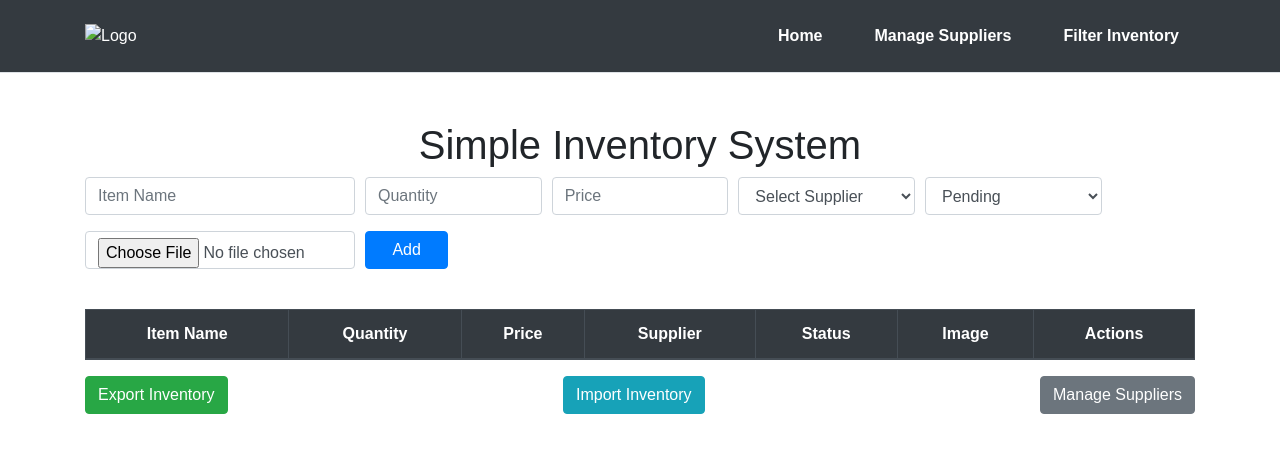
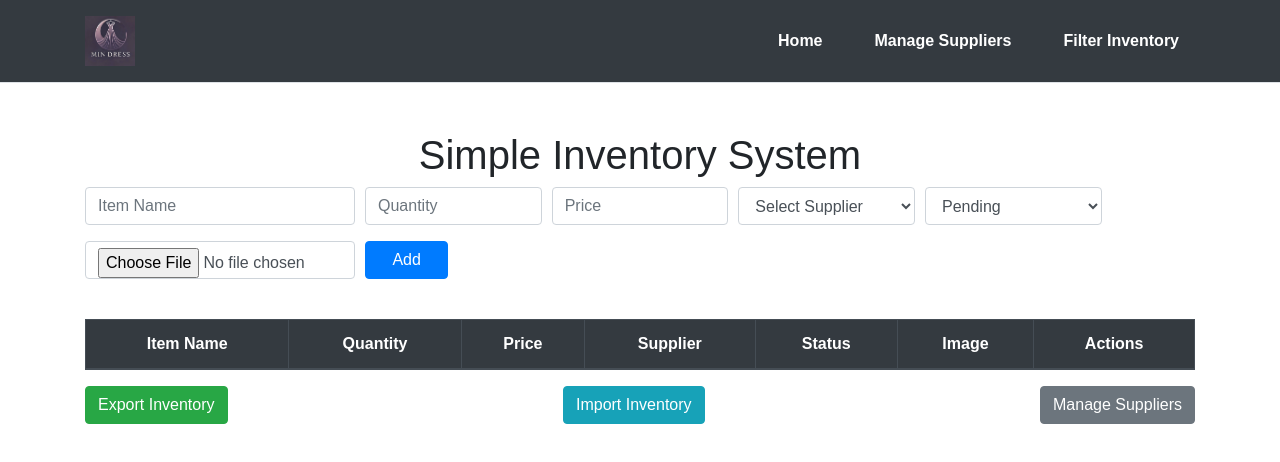
Before and after one commit to carimakan90/inventory_system-main, a plain HTML site: page index.html in a window 1280 px wide. Drawn offline with nearby package versions, Linux system fonts and the light colour scheme.

Commit message:
update logo

```diff
--- a/header.html
+++ b/header.html
@@ -1,7 +1,7 @@
 <header class="bg-dark text-white p-3 mb-4">
   <div class="container d-flex justify-content-between align-items-center">
     <div class="logo">
-      <img src="path/to/logo.png" alt="Logo" class="img-fluid" style="height: 50px;">
+      <img src="img/logo.jpg" alt="Logo" class="img-fluid" style="height: 50px;">
     </div>
     <nav>
       <ul class="nav">
```
Also changed, not shown: img/logo.jpg (added).
